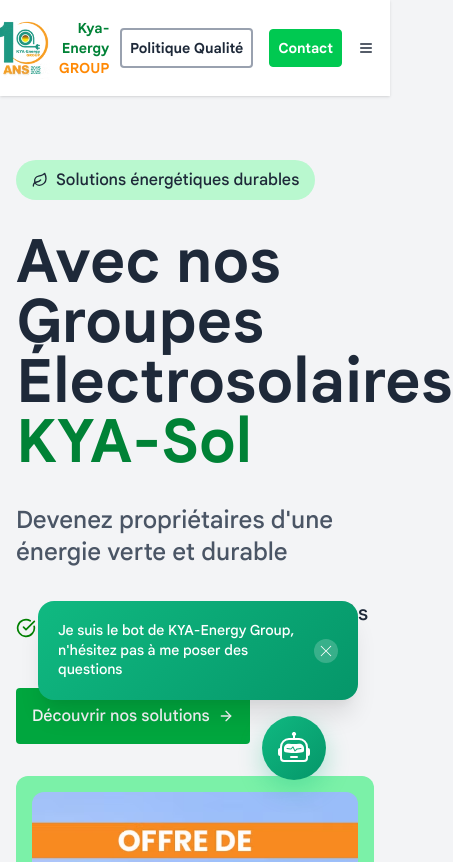
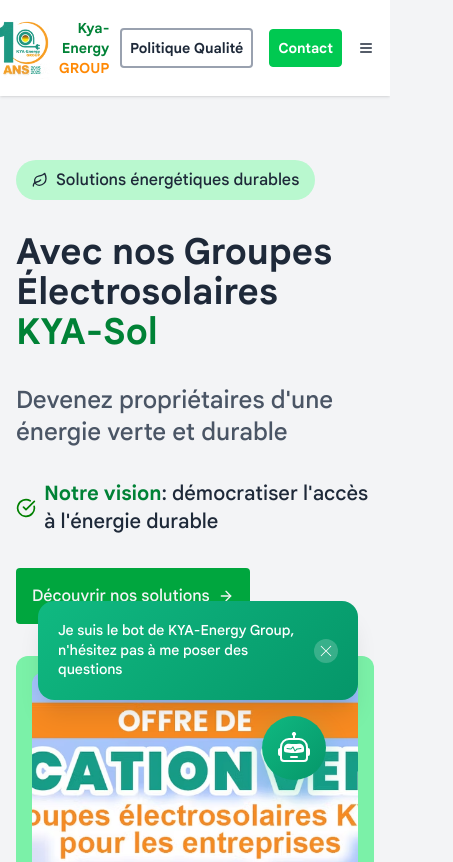
Before and after one commit to georgesnoe/kya-energy-website-redesign, a Next.js app: page / in a window 390 px wide. Shown: the top 862 px of the page, 453 px wide, since content can reach past the window. Built offline with nearby package versions, Linux system fonts and the light colour scheme.

Commit message:
Fix font size

```diff
--- a/app/page.tsx
+++ b/app/page.tsx
@@ -15,7 +15,7 @@
               <p>Solutions énergétiques durables</p>
             </div>
             <div className="space-y-8">
-              <p className="font-bold text-6xl">Avec nos Groupes Électrosolaires <br /> <span className="text-green-700">KYA-Sol</span></p>
+              <p className="font-bold text-4xl md:text-6xl">Avec nos Groupes Électrosolaires <br /> <span className="text-green-700">KYA-Sol</span></p>
               <p className="text-2xl text-gray-600">Devenez propriétaires d&apos;une énergie verte et durable</p>
             </div>
             <div className="flex items-center justify-start gap-2 text-xl">
```
